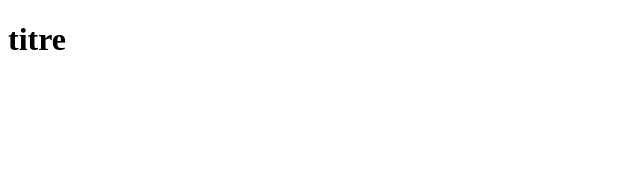
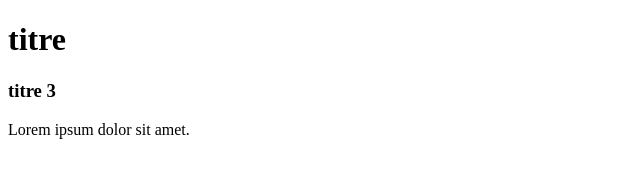
Before and after one commit to jonathantan75/jojotest, a plain HTML site: page index.html in a window 1280 px wide. Shown: the whole page, without its empty margins (0-640 px from the left). Drawn offline with Linux system fonts and the light colour scheme.

Commit message:
html complet

```diff
--- a/index.html
+++ b/index.html
@@ -9,5 +9,7 @@
 </head>
 <body>
     <h1>titre</h1>
+    <h3>titre 3</h3>
+    <p>Lorem ipsum dolor sit amet.</p>
 </body>
 </html>
```
